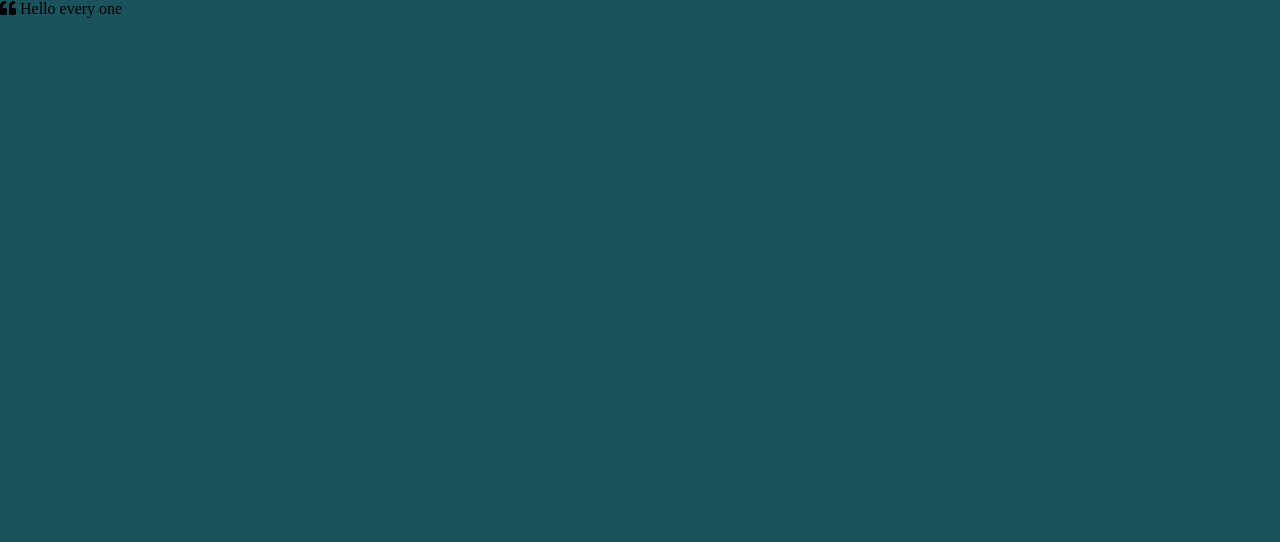
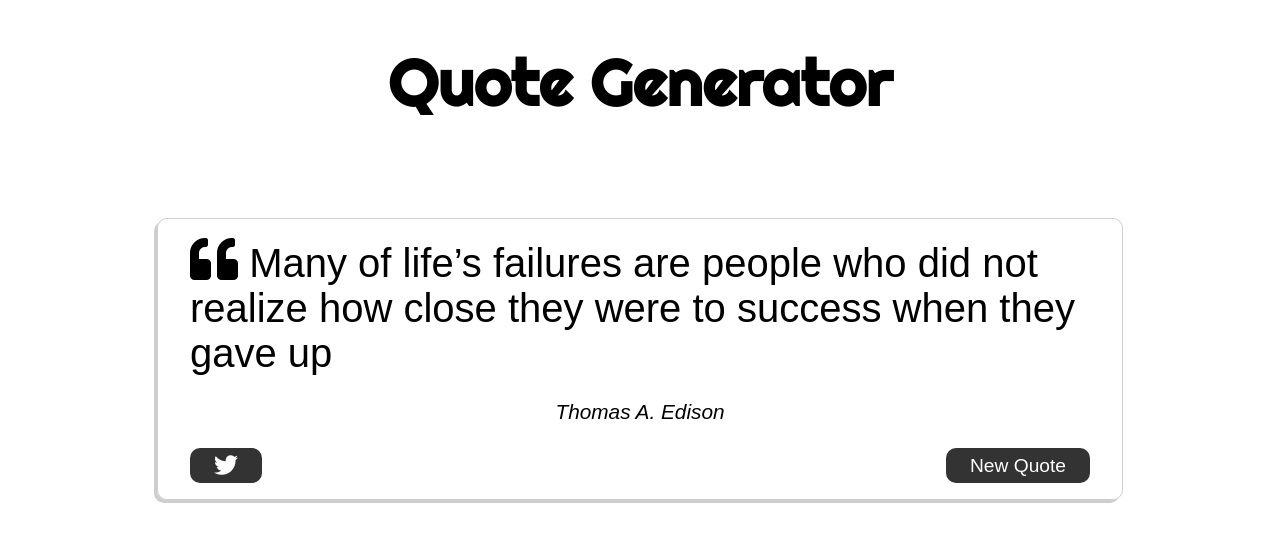
Before and after one commit to ShikharSingh98/quote-generator, a plain HTML site: page index.html in a window 1280 px wide. Drawn offline with Linux system fonts and the light colour scheme; a web font is replaced by a local one.

Commit message:
Created the layout and added styles

```diff
--- a/index.html
+++ b/index.html
@@ -20,12 +20,26 @@
     <link rel="stylesheet" href="./style.css" />
   </head>
   <body>
-    <div class="quote-container" id="quote-container">
-      <div class="quote-text">
-        <i class="fas fa-quote-left"></i>
-        <span id="quote">Hello every one</span>
+    <div class="container">
+      <h1 class="heading">Quote Generator</h1>
+      <div class="quote-container" id="quote-container">
+        <div class="quote-text">
+          <i class="fas fa-quote-left"></i>
+          <span id="quote"
+            >Many of life’s failures are people who did not realize how close
+            they were to success when they gave up</span
+          >
+        </div>
+        <div class="quote-author">
+          <span id="author">Thomas A. Edison</span>
+        </div>
+        <div class="button-container">
+          <button class="twitter-button" id="twitter" title="Tweet this">
+            <i class="fab fa-twitter"></i>
+          </button>
+          <button id="new-quote">New Quote</button>
+        </div>
       </div>
     </div>
-    <div class="quote-author"></div>
   </body>
 </html>
--- a/style.css
+++ b/style.css
@@ -1,5 +1,94 @@
+@import url('https://fonts.googleapis.com/css2?family=PT+Sans+Caption&display=swap');
+@import url('https://fonts.googleapis.com/css2?family=Righteous&display=swap');
+@import url('https://fonts.googleapis.com/css2?family=Sawarabi+Mincho&display=swap');
+
 body {
   margin: 0;
   min-height: 100vh;
-  background: #1a535c;
+  display: flex;
+  justify-content: center;
 }
+
+.container {
+  display: flex;
+  flex-direction: column;
+  align-items: center;
+}
+
+.heading {
+  font-family: 'Righteous', cursive;
+  font-size: 4rem;
+  margin-bottom: 6rem;
+}
+
+.quote-container {
+  border: 1px solid rgb(206, 206, 206);
+  box-shadow: -3px 3px rgb(206, 206, 206);
+  width: auto;
+  max-width: 900px;
+  padding: 1rem 2rem;
+  border-radius: 10px;
+}
+
+.quote-text {
+  font-family: 'PT Sans Caption', sans-serif;
+  font-size: 2.5rem;
+}
+
+.long-quote {
+  font-size: 1.5rem;
+}
+
+.fa-quote-left {
+  font-size: 3rem;
+}
+
+.quote-author {
+  margin: 1.5rem 0;
+  font-family: 'Sawarabi Mincho', sans-serif;
+  font-size: 1.3rem;
+  text-align: center;
+  font-style: italic;
+  font-weight: 500;
+}
+
+.button-container {
+  display: flex;
+  justify-content: space-between;
+}
+
+button {
+  cursor: pointer;
+  font-size: 1.2rem;
+  border: none;
+  border-radius: 10px;
+  background: #333;
+  color: #fff;
+  outline: none;
+  padding: 0.3rem 1.5rem;
+}
+
+button:hover {
+  filter: brightness(130%);
+}
+
+.twitter-button:hover {
+  color: #38a1f3;
+}
+
+.fa-twitter {
+  font-size: 1.5rem;
+}
+
+@media screen and (max-width: 1000px) {
+  .container {
+    margin: auto 1.5rem;
+  }
+  .quote-text {
+    font-size: 2rem;
+  }
+
+  .fa-quote-left {
+    font-size: 2.5rem;
+  }
+}
```
